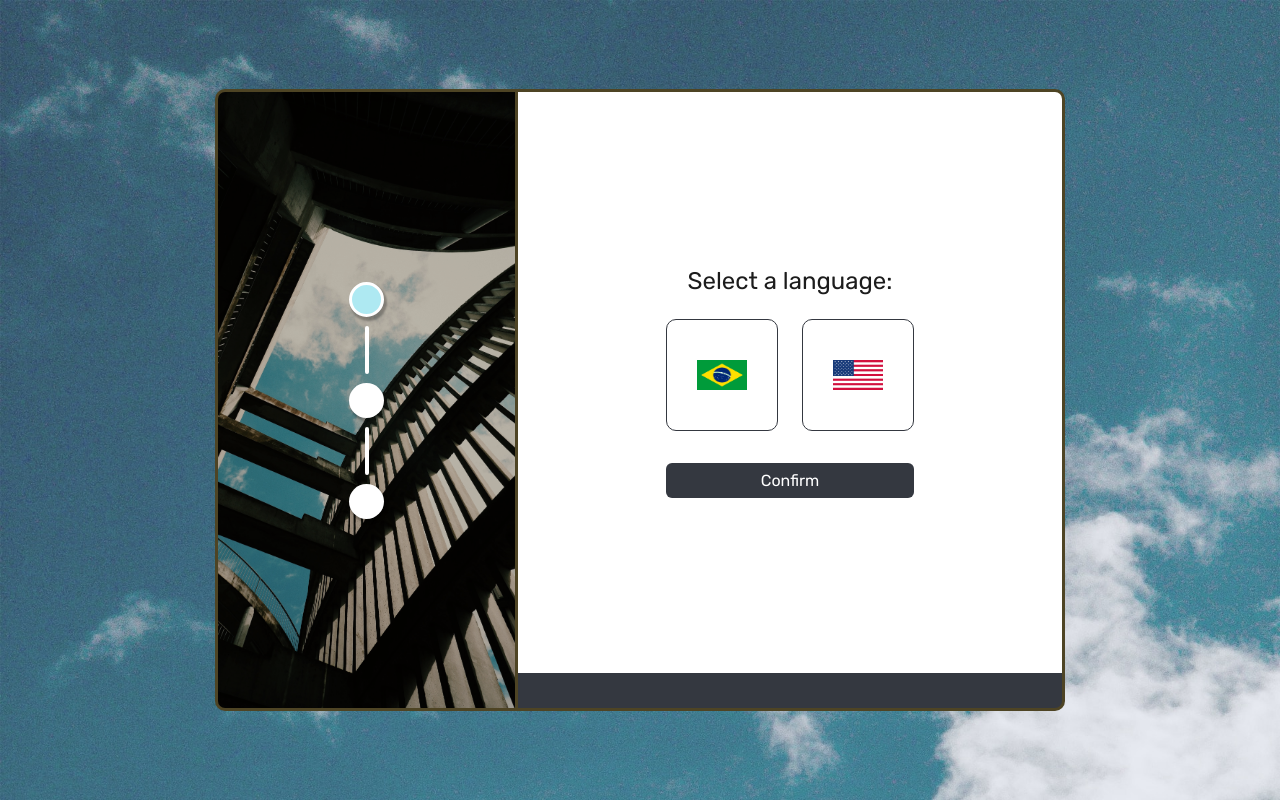
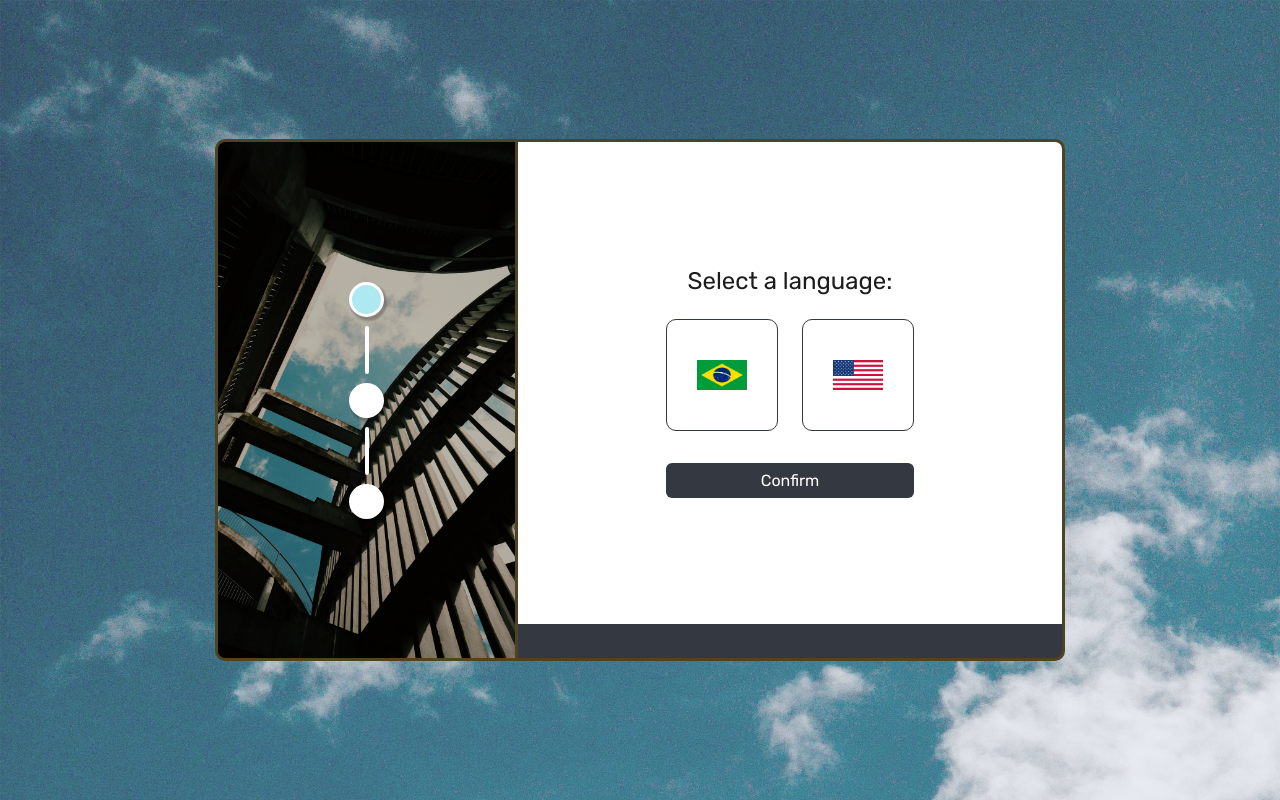
Before and after one commit to HJosephDEV/form-next-js, a Next.js app: page /en/register in a window 1280 px wide. Built offline with nearby package versions, Linux system fonts and the light colour scheme.

Commit message:
Changes in the css

```diff
--- a/src/app/[locale]/register/components/steps/styles.module.scss
+++ b/src/app/[locale]/register/components/steps/styles.module.scss
@@ -1,6 +1,6 @@
 .wrapperSteps {
   width: 100%;
-  max-width: 980px;
+  height: 162px;
   border: 3px solid #4e4424;
   border-bottom: none;
   border-top-left-radius: 10px;
@@ -45,7 +45,7 @@
 @media (min-width: 768px) {
   .wrapperSteps {
     max-width: 300px;
-    min-height: 522px;
+    height: auto;
     border-right: none;
     border-bottom: 3px solid #4e4424;
     border-top-right-radius: 0;
--- a/src/app/[locale]/register/styles.module.scss
+++ b/src/app/[locale]/register/styles.module.scss
@@ -18,7 +18,8 @@
   .container {
     .cardContainer {
       display: flex;
-      min-height: 622px;
+      max-height: calc(100vh - 48px);
+      min-height: 522px;
 
       .content {
         width: 100%;
```
